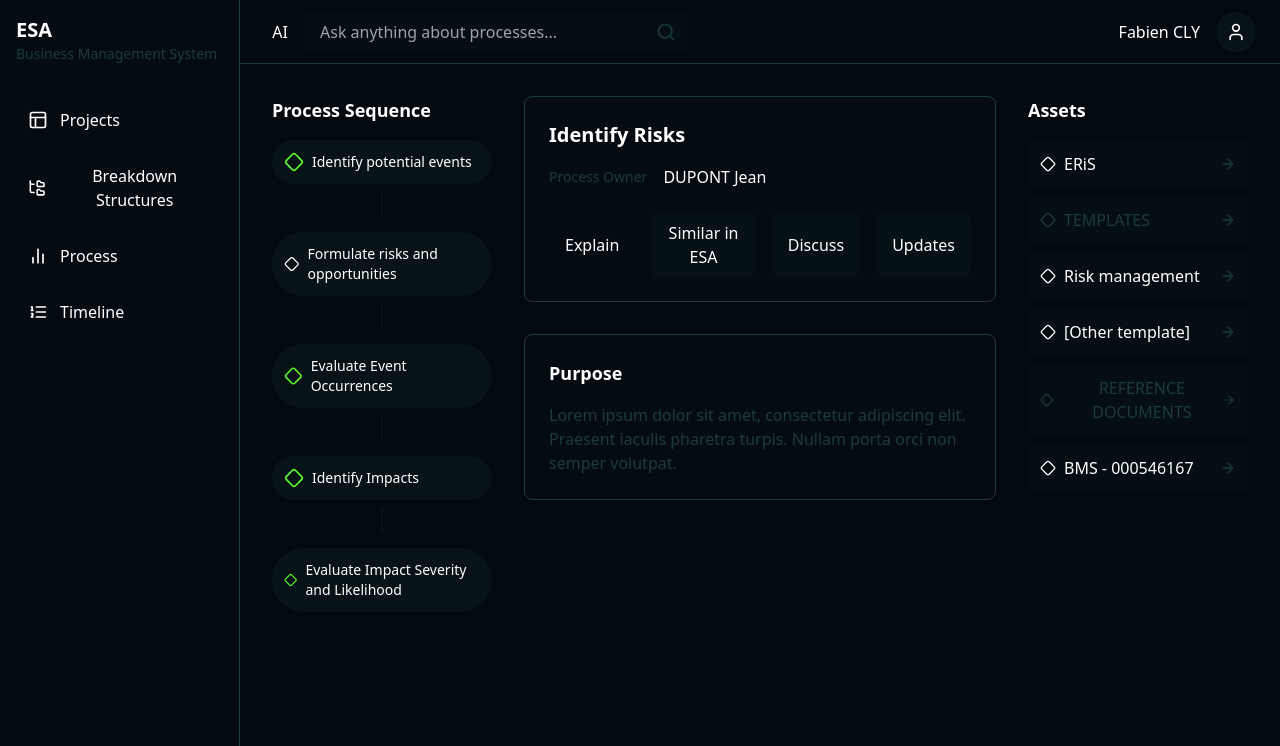
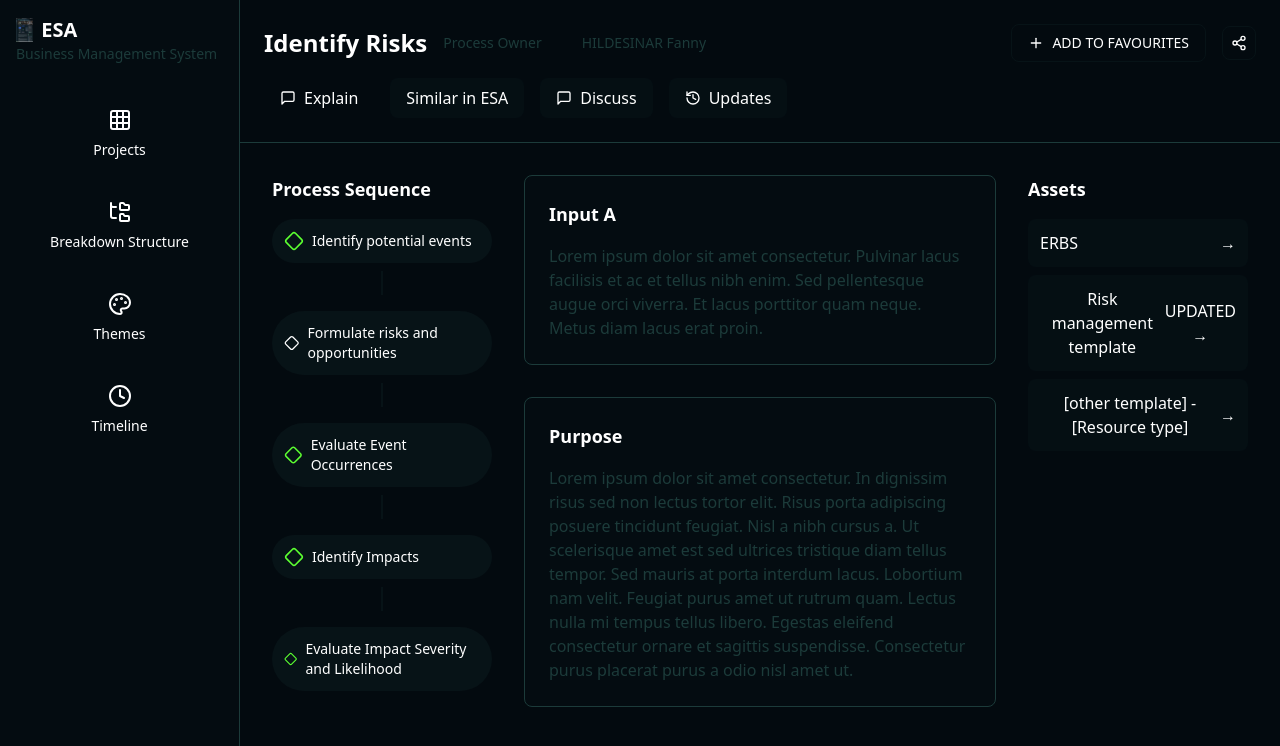
Before and after one commit to AmandineMroad/project-risk-navigator, a React (Vite) app: page / in a window 1280 px wide. Shown: the top 746 px of the page. Built offline with nearby package versions, Linux system fonts and the light colour scheme.

Commit message:
Update sidebar icon layout
Adjust the sidebar menu so that icons appear above their labels. Make necessary changes to replicate the layout and elements of the provided image throughout the rest of the page.
[skip gpt_engineer]

```diff
--- a/src/components/Sidebar.tsx
+++ b/src/components/Sidebar.tsx
@@ -1,27 +1,30 @@
-import { BarChart2, FolderTree, Layout, ListOrdered } from "lucide-react";
+import { Grid, FolderTree, Palette, Clock } from "lucide-react";
 
 const navItems = [
-  { icon: Layout, label: "Projects" },
-  { icon: FolderTree, label: "Breakdown Structures" },
-  { icon: BarChart2, label: "Process" },
-  { icon: ListOrdered, label: "Timeline" },
+  { icon: Grid, label: "Projects" },
+  { icon: FolderTree, label: "Breakdown Structure" },
+  { icon: Palette, label: "Themes" },
+  { icon: Clock, label: "Timeline" },
 ];
 
 export const Sidebar = () => {
   return (
     <div className="w-sidebar min-h-screen bg-text-secondary/5 border-r border-border p-4">
       <div className="mb-8">
-        <h1 className="text-xl font-bold">ESA</h1>
+        <div className="flex items-center gap-2">
+          <img src="/lovable-uploads/68a2c138-3e43-450a-8538-de1ee53564cb.png" alt="ESA Logo" className="h-6" />
+          <h1 className="text-xl font-bold">ESA</h1>
+        </div>
         <p className="text-sm text-text-secondary">Business Management System</p>
       </div>
-      <nav className="space-y-2">
+      <nav className="space-y-4">
         {navItems.map((item) => (
           <button
             key={item.label}
-            className="w-full flex items-center gap-3 p-3 rounded-lg hover:bg-text-secondary/10 transition-colors"
+            className="w-full flex flex-col items-center gap-2 p-3 rounded-lg hover:bg-text-secondary/10 transition-colors"
           >
-            <item.icon size={20} className="text-accent-blue" />
-            <span>{item.label}</span>
+            <item.icon size={24} className="text-accent-blue" />
+            <span className="text-sm">{item.label}</span>
           </button>
         ))}
       </nav>
--- a/src/pages/Index.tsx
+++ b/src/pages/Index.tsx
@@ -1,44 +1,88 @@
 import { Sidebar } from "../components/Sidebar";
-import { TopBar } from "../components/TopBar";
 import { ProcessFlow } from "../components/ProcessFlow";
-import { AssetsList } from "../components/AssetsList";
+import { Share2, Plus, MessageSquare, History } from "lucide-react";
 
 const Index = () => {
   return (
-    <div className="flex min-h-screen">
+    <div className="flex min-h-screen bg-background">
       <Sidebar />
       <div className="flex-1">
-        <TopBar />
+        <div className="p-6 border-b border-border">
+          <div className="flex items-center justify-between mb-4">
+            <div className="flex items-center gap-4">
+              <h1 className="text-2xl font-bold">Identify Risks</h1>
+              <div className="flex items-center gap-2 text-sm text-text-secondary">
+                <span>Process Owner</span>
+                <div className="flex items-center gap-2">
+                  <div className="w-6 h-6 rounded-full bg-accent-blue/20" />
+                  <span>HILDESINAR Fanny</span>
+                </div>
+              </div>
+            </div>
+            <div className="flex items-center gap-4">
+              <button className="flex items-center gap-2 px-4 py-2 rounded-lg border border-text-secondary/20 text-sm">
+                <Plus size={16} />
+                <span>ADD TO FAVOURITES</span>
+              </button>
+              <button className="p-2 rounded-lg border border-text-secondary/20">
+                <Share2 size={16} />
+              </button>
+            </div>
+          </div>
+          <div className="flex gap-4">
+            <button className="flex items-center gap-2 px-4 py-2 rounded-lg bg-accent-blue/20 text-accent-blue">
+              <MessageSquare size={16} />
+              <span>Explain</span>
+            </button>
+            <button className="flex items-center gap-2 px-4 py-2 rounded-lg bg-text-secondary/10">
+              <span>Similar in ESA</span>
+            </button>
+            <button className="flex items-center gap-2 px-4 py-2 rounded-lg bg-text-secondary/10">
+              <MessageSquare size={16} />
+              <span>Discuss</span>
+            </button>
+            <button className="flex items-center gap-2 px-4 py-2 rounded-lg bg-text-secondary/10">
+              <History size={16} />
+              <span>Updates</span>
+            </button>
+          </div>
+        </div>
         <div className="p-8 grid grid-cols-12 gap-8">
           <div className="col-span-3">
             <ProcessFlow />
           </div>
           <div className="col-span-6 space-y-8">
             <div className="p-6 rounded-lg bg-text-secondary/5 border border-border">
-              <h2 className="text-xl font-bold mb-4">Identify Risks</h2>
-              <div className="flex items-center gap-4 mb-6">
-                <span className="text-sm text-text-secondary">Process Owner</span>
-                <span>DUPONT Jean</span>
-              </div>
-              <div className="flex gap-4">
-                <button className="px-4 py-2 rounded-lg bg-accent-blue/20 text-accent-blue">
-                  Explain
-                </button>
-                <button className="px-4 py-2 rounded-lg bg-text-secondary/10">Similar in ESA</button>
-                <button className="px-4 py-2 rounded-lg bg-text-secondary/10">Discuss</button>
-                <button className="px-4 py-2 rounded-lg bg-text-secondary/10">Updates</button>
-              </div>
+              <h3 className="text-lg font-semibold mb-4">Input A</h3>
+              <p className="text-text-secondary">
+                Lorem ipsum dolor sit amet consectetur. Pulvinar lacus facilisis et ac et tellus nibh enim. Sed pellentesque augue orci viverra. Et lacus porttitor quam neque. Metus diam lacus erat proin.
+              </p>
             </div>
             <div className="p-6 rounded-lg bg-text-secondary/5 border border-border">
               <h3 className="text-lg font-semibold mb-4">Purpose</h3>
               <p className="text-text-secondary">
-                Lorem ipsum dolor sit amet, consectetur adipiscing elit. Praesent iaculis pharetra
-                turpis. Nullam porta orci non semper volutpat.
+                Lorem ipsum dolor sit amet consectetur. In dignissim risus sed non lectus tortor elit. Risus porta adipiscing posuere tincidunt feugiat. Nisl a nibh cursus a. Ut scelerisque amet est sed ultrices tristique diam tellus tempor. Sed mauris at porta interdum lacus. Lobortium nam velit. Feugiat purus amet ut rutrum quam. Lectus nulla mi tempus tellus libero. Egestas eleifend consectetur ornare et sagittis suspendisse. Consectetur purus placerat purus a odio nisl amet ut.
               </p>
             </div>
           </div>
           <div className="col-span-3">
-            <AssetsList />
+            <div className="space-y-4">
+              <h3 className="text-lg font-semibold">Assets</h3>
+              <div className="space-y-2">
+                <button className="asset-button w-full">
+                  <span>ERBS</span>
+                  <span>→</span>
+                </button>
+                <button className="asset-button w-full">
+                  <span>Risk management template</span>
+                  <span className="text-accent-blue">UPDATED →</span>
+                </button>
+                <button className="asset-button w-full">
+                  <span>[other template] - [Resource type]</span>
+                  <span>→</span>
+                </button>
+              </div>
+            </div>
           </div>
         </div>
       </div>
```
Also changed, not shown: public/lovable-uploads/68a2c138-3e43-450a-8538-de1ee53564cb.png (added).
